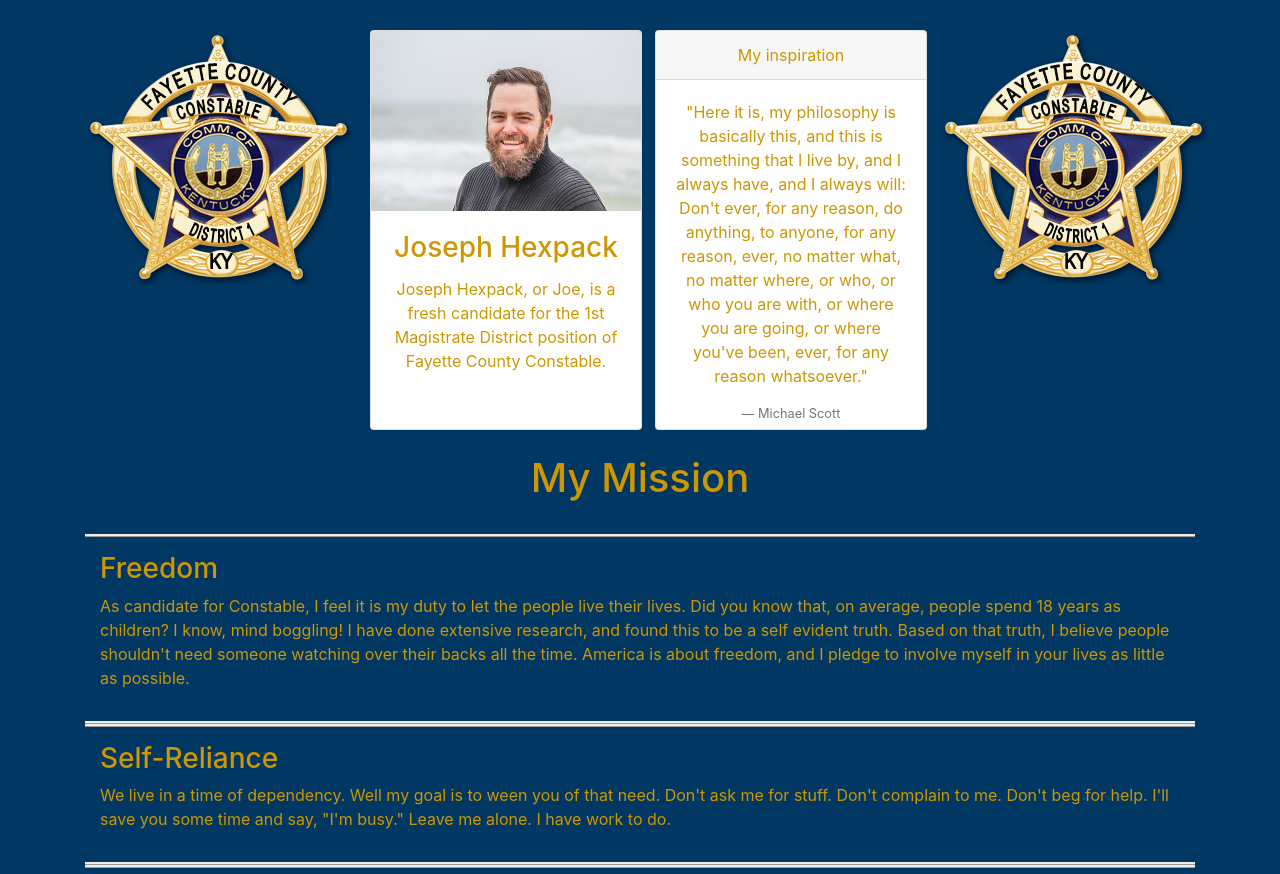
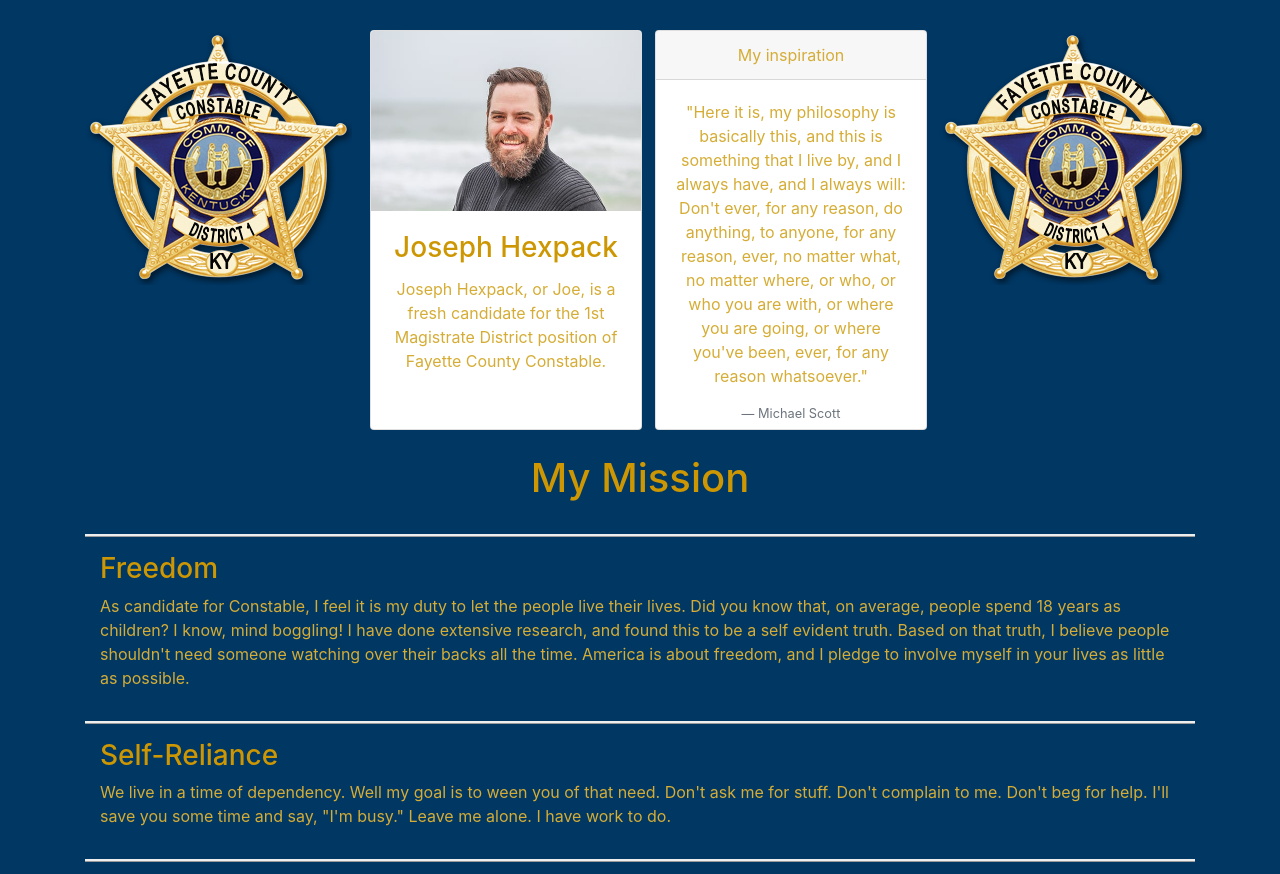
Before and after one commit to Cgmccarty/connor_project_1, a website: page index.html in a window 1280 px wide. Shown: the top 874 px of the page. Drawn offline with nearby package versions, Linux system fonts and the light colour scheme.

Commit message:
applied css updates

```diff
--- a/index.html
+++ b/index.html
@@ -55,7 +55,7 @@
     <h1>My Mission</h1>
     </br>
 
-    <div class="issues">
+    <div class="issues1">
       <h3>Freedom</h3>
       <p>As candidate for Constable, I feel it is my duty to let the people live
       their lives. Did you know that, on average, people spend 18 years as children?
@@ -65,14 +65,14 @@
       and I pledge to involve myself in your lives as little as possible.</p>
     </div>
 
-    <div class="issues">
+    <div class="issues2">
       <h3>Self-Reliance</h3>
       <p>We live in a time of dependency. Well my goal is to ween you of that need.
       Don't ask me for stuff. Don't complain to me. Don't beg for help. I'll save
       you some time and say, "I'm busy." Leave me alone. I have work to do.</p>
     </div>
 
-    <div class="issues">
+    <div class="issues2">
       <h3>Horse Thieves</h3>
       <p>Lexington has an epidemic. People are walking downtown with ice cream in their back
       pocket. They are stealing my horses, your horses... our good ol' Kentucky horses.
--- a/main.scss
+++ b/main.scss
@@ -35,7 +35,7 @@ $dark:          $gray-800;
 
 html, body {
   background-color: $primary;
-  color: $info;
+  color: $warning;
   margin: 15px;
   height: 100%;
   display: grid;
@@ -53,7 +53,11 @@ body {
     color: $info;
   }
 
-  .card, .votePledge, h1, h2 {
+  h1, h2, h3 {
+    color: $info;
+  }
+
+  .card, .votePledge, h1, h2, {
     text-align: center;
   }
 
@@ -67,8 +71,13 @@ body {
     text-align: center;
   }
 
-  .issues {
+  .issues1 {
     border-top: ridge;
+    border-bottom: ridge;
+    padding: 15px;
+  }
+
+  .issues2 {
     border-bottom: ridge;
     padding: 15px;
   }
```
Also changed, not shown: output.css, 1 other file.
